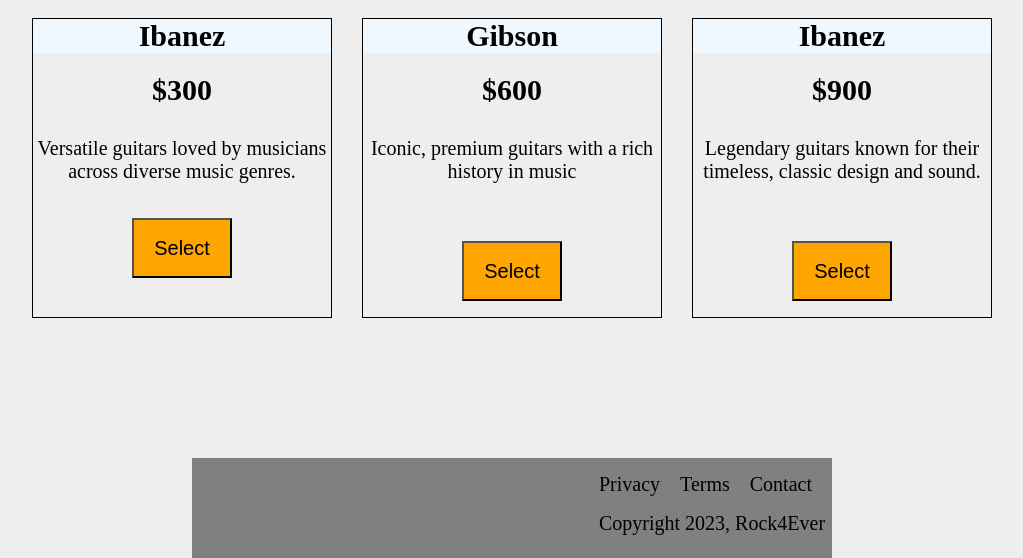
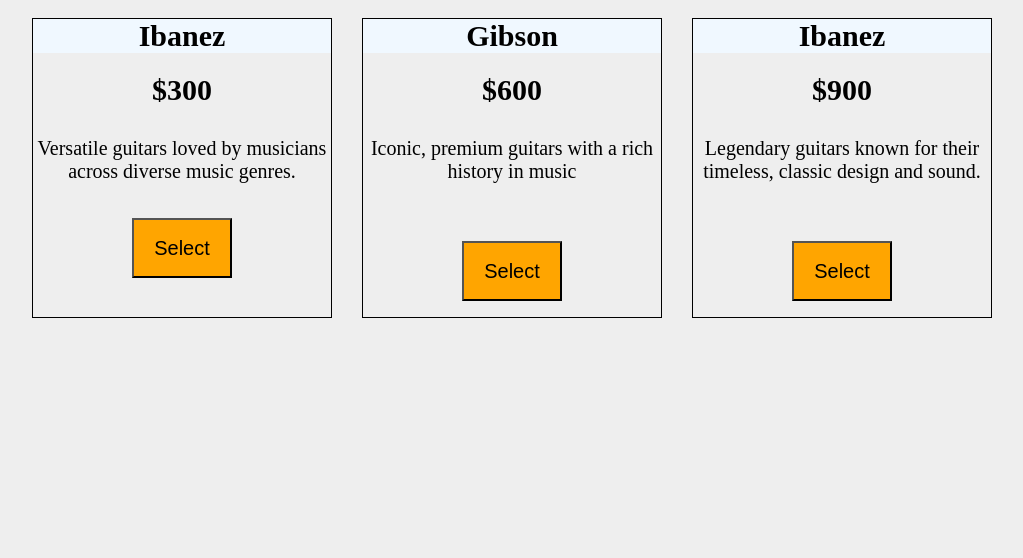
Before and after one commit to MaxiMenfi45/landingPage, a plain HTML site: page index.html in a window 1280 px wide. Shown: the part 1052-1610 px from the top of the page, without its empty margins (128-1151 px from the left). After the commit the page ends 1510 px from the top, so only its background shows below. Drawn offline with Linux system fonts and the light colour scheme.

Commit message:
Subiendo proyecto sin footer para testear.

```diff
--- a/index.html
+++ b/index.html
@@ -97,22 +97,6 @@
                     </div>
             </section>
 
-            <footer id="footer">
-                <div>
-                <nav>
-                    <ul>
-                          <li>Privacy</li>
-                          <li>Terms</li>
-                          <li>Contact</li>
-                     </ul>
-                     <p>Copyright 2023, Rock4Ever</p>
-                </nav>
-                </div>
-            </footer>
-
-
-
-
 
 
         </div>
--- a/styles.css
+++ b/styles.css
@@ -65,6 +65,9 @@
     display: flex;
     height: 70px;
     width: 100%;
+}
+main{
+    text-align: center;
 }
 
 #email{
@@ -274,12 +277,14 @@
 
 
     header .logo img{
-        width: 50px;
-        margin-left: -20px;
+        display: none;
     }
 
     #nav-bar ul li a{
         font-size: 1rem;
+        width: 100%;
+        text-align: right;
+
     }
 
     #desc div {
```
